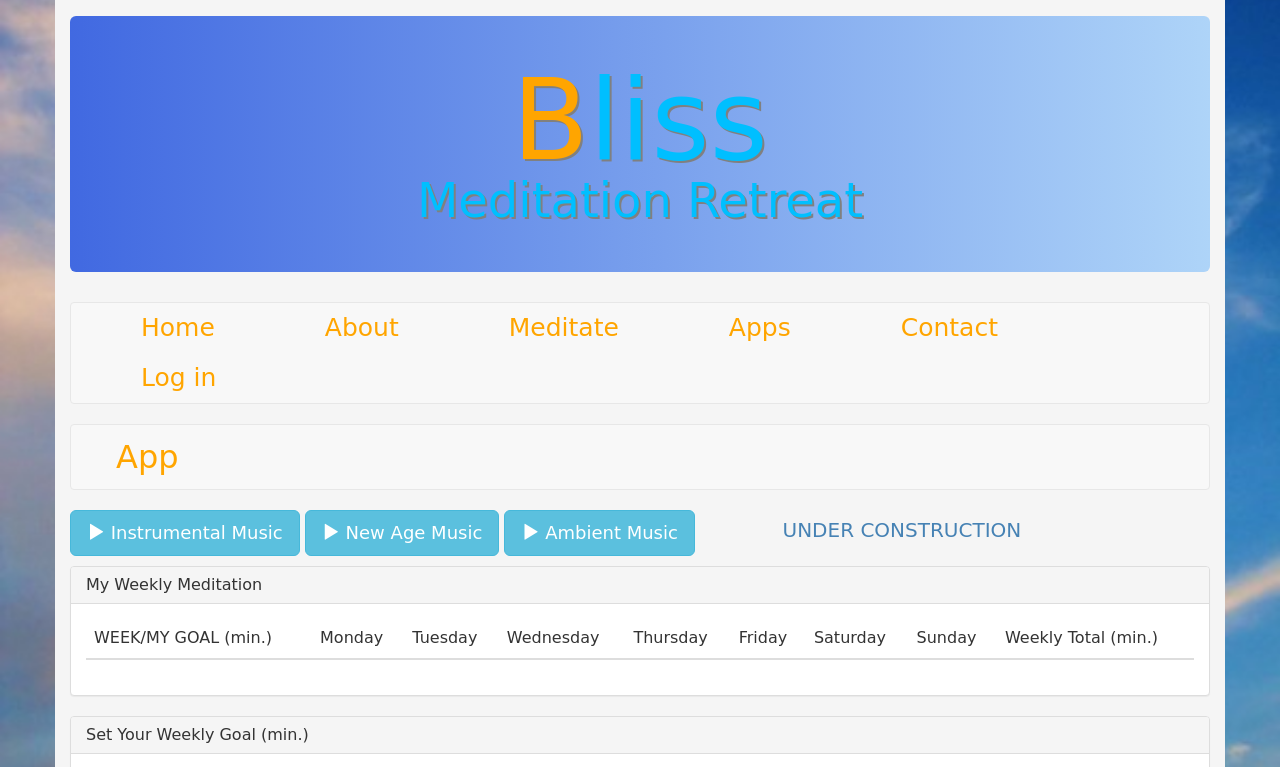
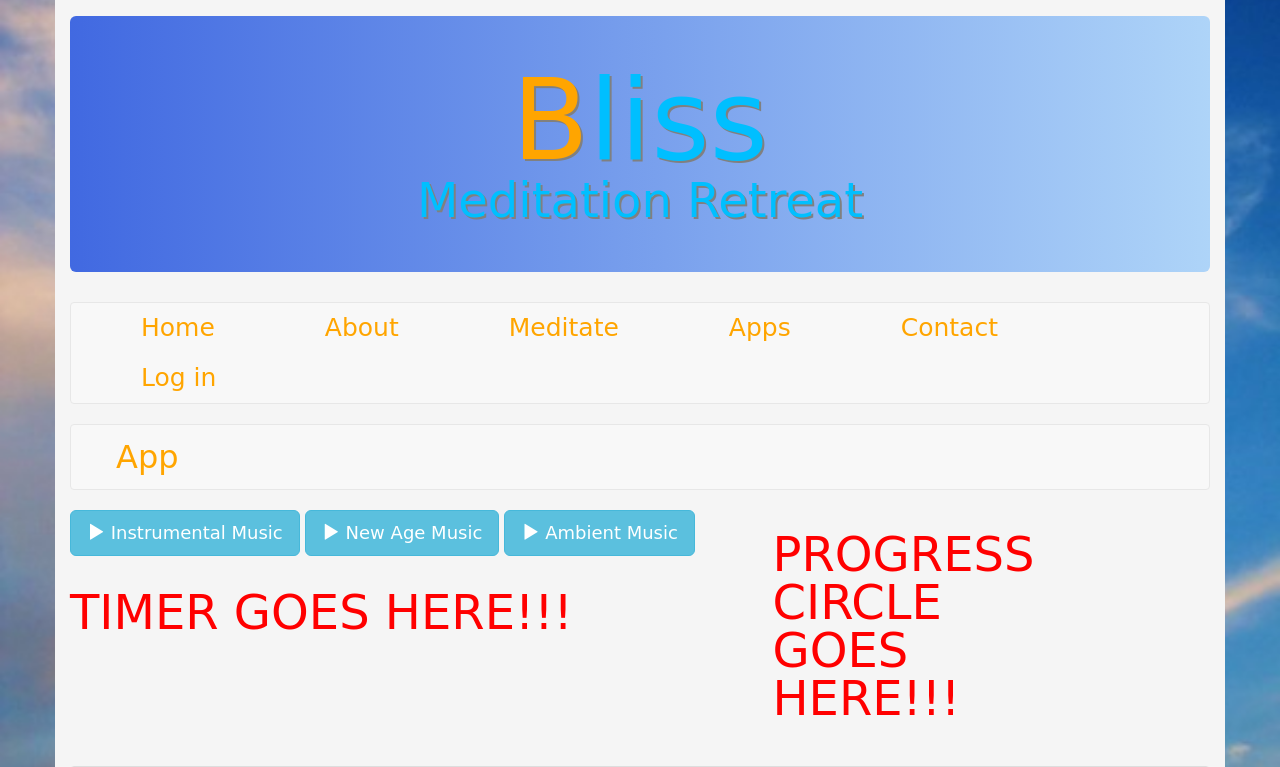
Before and after one commit to ypark87/GW_Team1_Project1, a PHP site: page /apps.html in a window 1280 px wide. Shown: the top 767 px of the page. Run offline with PHP 8.4, Linux system fonts and the light colour scheme; lists and menus that the app fills with data are empty; some libraries are stand-ins or nearby versions; some web fonts are replaced.

Commit message:
updated app.js file

```diff
--- a/apps.html
+++ b/apps.html
@@ -84,15 +84,17 @@
             <button type="button" class="btn btn-info btn-lg"><span class="glyphicon glyphicon-play" aria-hidden="true"></span> Instrumental Music</button>
             <button type="button" class="btn btn-info btn-lg"><span class="glyphicon glyphicon-play" aria-hidden="true"></span> New Age Music</button>
             <button type="button" class="btn btn-info btn-lg"><span class="glyphicon glyphicon-play" aria-hidden="true"></span> Ambient Music</button>
+            <br>
+            <br>
+            <br>
+            <div class="sometimer" style="font-size: 3em; color: red">TIMER GOES HERE!!!</div>
+
         </div>
 
         <!--Progress Bar/Circle-->
         <div class="col-md-5">
-            <div class="caption">
-                <p>UNDER CONSTRUCTION</p>
-<br>
-
-            </div>
+                <div id="container" style="font-size: 3em; color: red">PROGRESS CIRCLE GOES HERE!!!</div>
+        <br>
         </div>
 
 
--- a/assets/javascript/app.js
+++ b/assets/javascript/app.js
@@ -14,10 +14,7 @@
 
 var database = firebase.database();
 
-/*weeklyTotal = function(first){
-
-}*/
-
+//declare a function to check that number entered is valid
 function getIntValue(valtoCheck) {
     var result = parseInt(valtoCheck);
     if (isNaN(result)) {
@@ -26,38 +23,49 @@
     return result;
 }
 
+//declare table variables and set their values at zero
 var newWeek2 = {
     goal: 0,
     monday: 0,
     tuesday: 0,
     wednesday: 0,
-
-    totalMin: /**weeklyTotal**/0
+    thursday: 0,
+    friday: 0,
+    saturday: 0,
+    sunday: 0,
+    totalMin: 0
 };
 
 //Variables
 $("#addWeek").on("click", function() {
     //alert("test");
     //User Input
-    var weeklyGoal = $('#weeklyGoal').val().trim();
-    var weekday1 = $('#weekday1').val().trim();
-    var weekday2 = $('#weekday2').val().trim();
-    var weekday3 = $('#weekday3').val().trim();
-    var weekday4 = $('#weekday4').val().trim();
-    var weekday5 = $('#weekday5').val().trim();
-    var weekday6 = $('#weekday6').val().trim();
-    var weekday7 = $('#weekday7').val().trim();
+    var weeklyGoal = getIntValue($('#weeklyGoal').val().trim());
+    var weekday1 = getIntValue($('#weekday1').val().trim());
+    var weekday2 = getIntValue($('#weekday2').val().trim());
+    var weekday3 = getIntValue($('#weekday3').val().trim());
+    var weekday4 = getIntValue($('#weekday4').val().trim());
+    var weekday5 = getIntValue($('#weekday5').val().trim());
+    var weekday6 = getIntValue($('#weekday6').val().trim());
+    var weekday7 = getIntValue($('#weekday7').val().trim());
+    //var total = $('#total').val().trim();
 
 
     newWeek2.goal = weeklyGoal;
     newWeek2.monday = weekday1;
     newWeek2.tuesday = weekday2;
     newWeek2.wednesday = weekday3;
+    newWeek2.thursday = weekday4;
+    newWeek2.friday = weekday5;
+    newWeek2.saturday = weekday6;
+    newWeek2.sunday = weekday7;
+    //newWeek2.total = totalMin;
 
 
 
-    var sum = getIntValue(weekday1) + getIntValue(weekday2) + getIntValue(weekday3) + getIntValue(weekday3) + getIntValue(weekday4) +
-        getIntValue(weekday5) + getIntValue(weekday6) + getIntValue(weekday7);
+
+    var sum = weekday1 + weekday2 + weekday3 + weekday3 + weekday4 +
+        weekday5 + weekday6 + weekday7;
 
     console.log("weekly Goal: " + weeklyGoal);
     console.log("week day 1:" + weekday1);
@@ -83,7 +91,8 @@
 //Clear off the text-boxes
     //$("#weekList").append("<tr><td>" + newWeek2.goal+ "</td><td>" + newWeek2.totalMin +"</td></tr>");
 
-    $("#weekList").append("<tr><td>" + newWeek2.goal+ "</td><td>" + newWeek2.monday +"</td><td>" + newWeek2.tuesday +"</td><td>" + newWeek2.wednesday +"</td></tr>");
+    $("#weekList").append("<tr><td >" + newWeek2.goal+ "</td><td>" + newWeek2.monday +"</td><td>" + newWeek2.tuesday +"</td><td>" + newWeek2.wednesday +"</td><td>" +
+         + newWeek2.thursday + "</td><td>" + newWeek2.friday + "</td><td>" + newWeek2.saturday + "</td><td>" + newWeek2.sunday + "</td><td>" + sum + "</td></tr>");
 
     $("#weeklyGoal").val("");
     $("#weekday1").val("");
@@ -93,30 +102,50 @@
     $("#weekday5").val("");
     $("#weekday6").val("");
     $("#weekday7").val("");
+    $("#totalMin").val("");
 
     return false;
 
 });
+// Circle Bar Tracker
+var bar = new ProgressBar.Circle(container, {
+    color: '#aaa',
+    // This has to be the same size as the maximum width to
+    // prevent clipping
+    strokeWidth: 4,
+    trailWidth: 1,
+    easing: 'easeInOut',
+    duration: 1400,
+    text: {
+        autoStyleContainer: false
+    },
+    from: { color: '#aaa', width: 1 },
+    to: { color: '#333', width: 4 },
+    // Set default step function for all animate calls
+    step: function(state, circle) {
+        circle.path.setAttribute('stroke', state.color);
+        circle.path.setAttribute('stroke-width', state.width);
 
+        var value = Math.round(circle.value() * 100);
+        if (value === 0) {
+            circle.setText('');
+        } else {
+            circle.setText(value);
+        }
+
+    }
+});
+bar.text.style.fontFamily = '"Raleway", Helvetica, sans-serif';
+bar.text.style.fontSize = '2rem';
+
+bar.animate(1.0);
+
+//link to the progress bar/progress circle
+function progressBar(value) {
+    var weeklyGoal = 0;
+    var weeklyTotal = 0;
+     result(weeklyTotal/weeklyGoal*100);
+}
 /*database.ref().on("child_added", function(snapshot, prevChildKey) {*/
-   /* var newWeek = snapshot.val();*/
-   /* console.log("Previous Post ID: " + prevChildKey);*/
-
-/*var weeklyTotal = 0;
-    for(var i = 0; i < weeklyTotal.length; i++){
-        if(parseInt(arr[i].innerHTML))
-            weeklyTotal+= parseInt(arr[i].innerHTML);
-    }
-    console.log(weeklyTotal);*/
-
-   /* $("#weekList").append("<tr><td>" + newWeek2.goal+ "</td><td>" + newWeek2.totalMin +"</td></tr>");
-
-    $("#weeklyGoal").val("");
-    $("#weekday1").val("");
-    $("#weekday2").val("");
-    $("#weekday3").val("");
-    $("#weekday4").val("");
-    $("#weekday5").val("");
-    $("#weekday6").val("");
-    $("#weekday7").val("");
-});*/
+/* var newWeek = snapshot.val();*/
+/* console.log("Previous Post ID: " + prevChildKey);*/
--- a/assets/style.css
+++ b/assets/style.css
@@ -52,3 +52,9 @@
 div .col-md-4 {
     margin: 0;
 }
+#container {
+    margin: 20px;
+    width: 200px;
+    height: 200px;
+    position: relative;
+}
```
